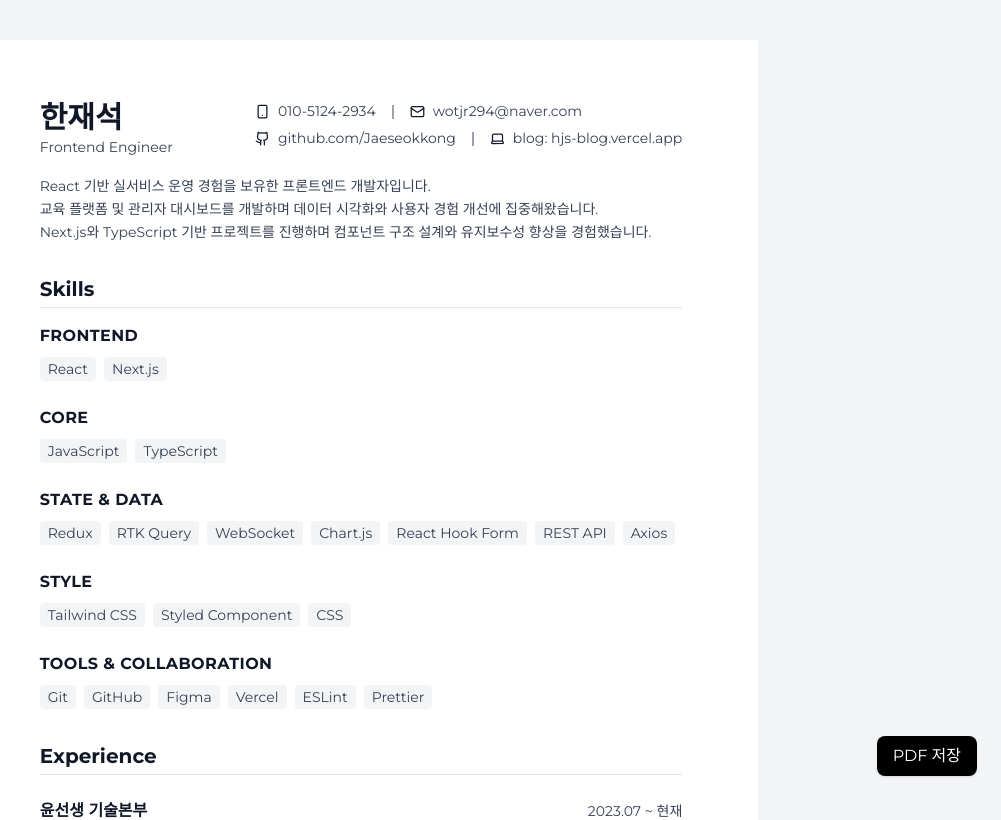
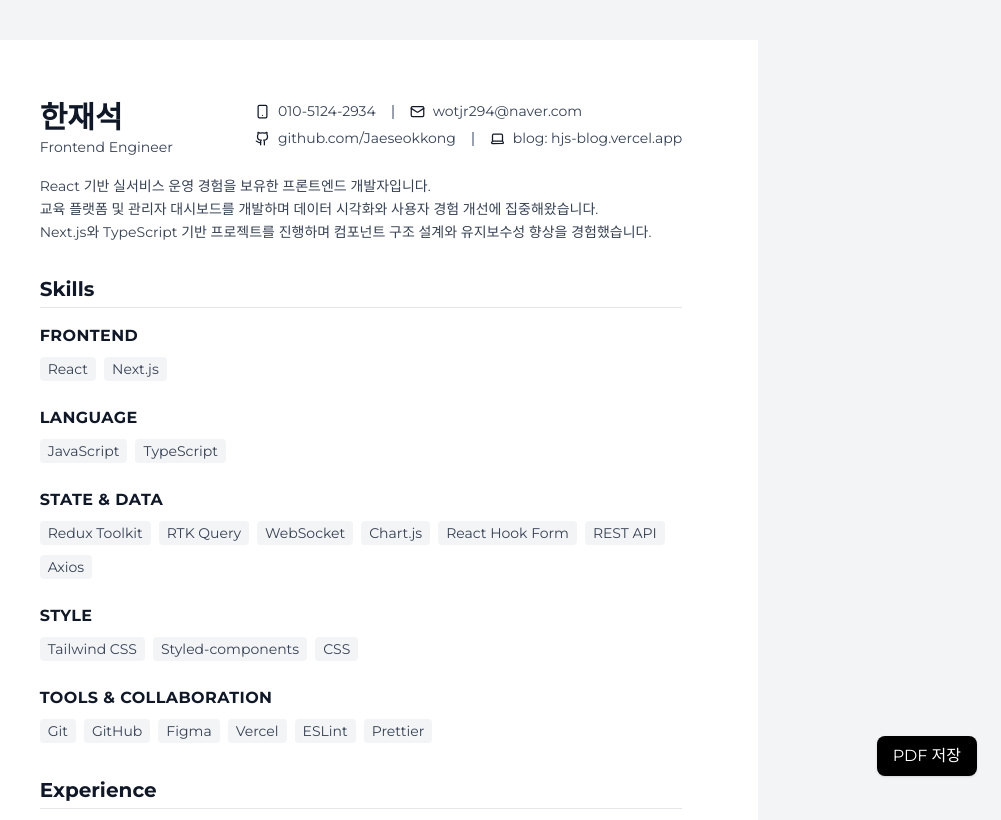
Before and after one commit to Jaeseokkong/NEXT-BLOG, a Next.js app: page /resume in a window 1280 px wide. Shown: the top 820 px of the page, without its empty margins (279-1280 px from the left). Built offline with nearby package versions, Linux system fonts and the light colour scheme.

Commit message:
fix(resume): skill 오타 수정

```diff
--- a/src/app/resume/components/organisms/SkillSection.tsx
+++ b/src/app/resume/components/organisms/SkillSection.tsx
@@ -13,14 +13,14 @@ export default function SkillSection() {
                 />
 
                 <SkillGroup
-                    title="Core"
+                    title="Language"
                     skills={[ "JavaScript", "TypeScript" ]}
                 />
 
                 <SkillGroup
                     title="State & Data"
                     skills={[
-                        'Redux',
+                        'Redux Toolkit',
                         'RTK Query',
                         'WebSocket',
                         'Chart.js',
@@ -34,7 +34,7 @@ export default function SkillSection() {
                     title="Style"
                     skills={[
                         'Tailwind CSS',
-                        'Styled Component',
+                        'Styled-components',
                         'CSS',
                     ]}
                 />
```
